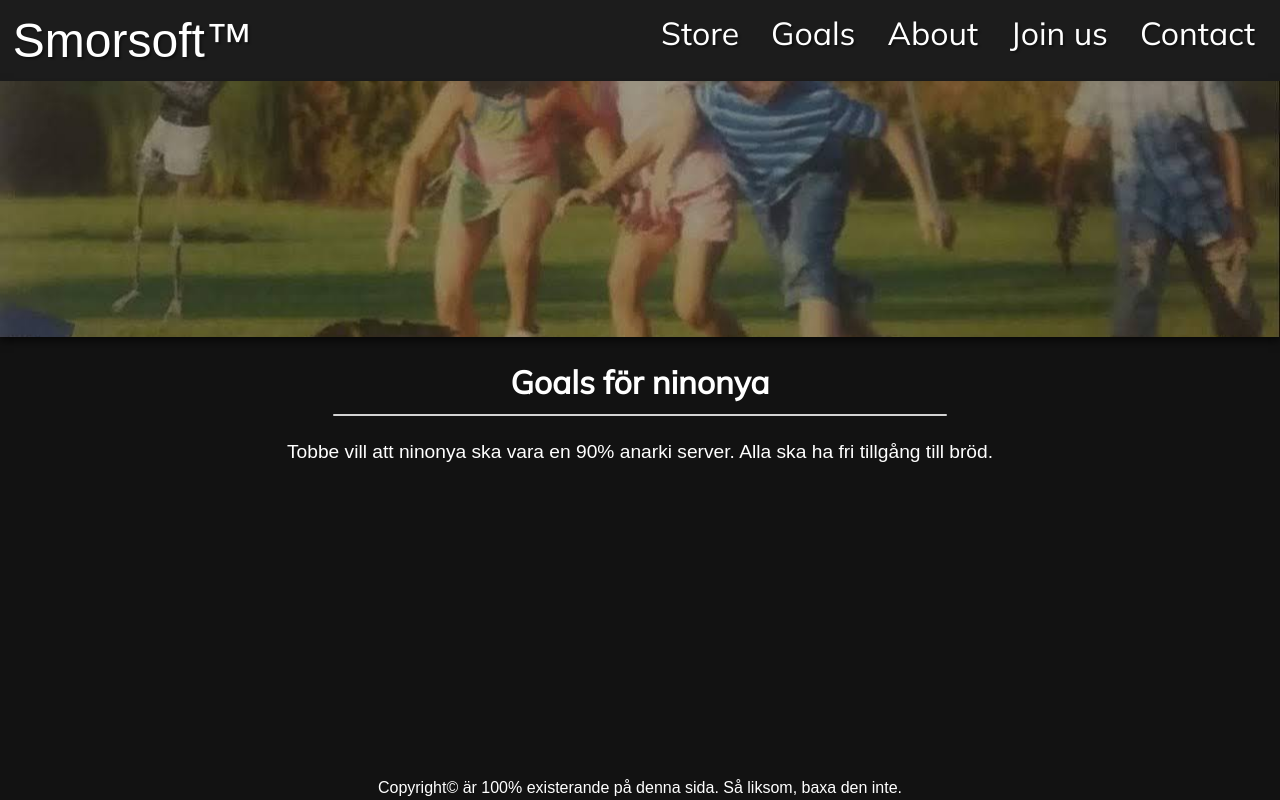
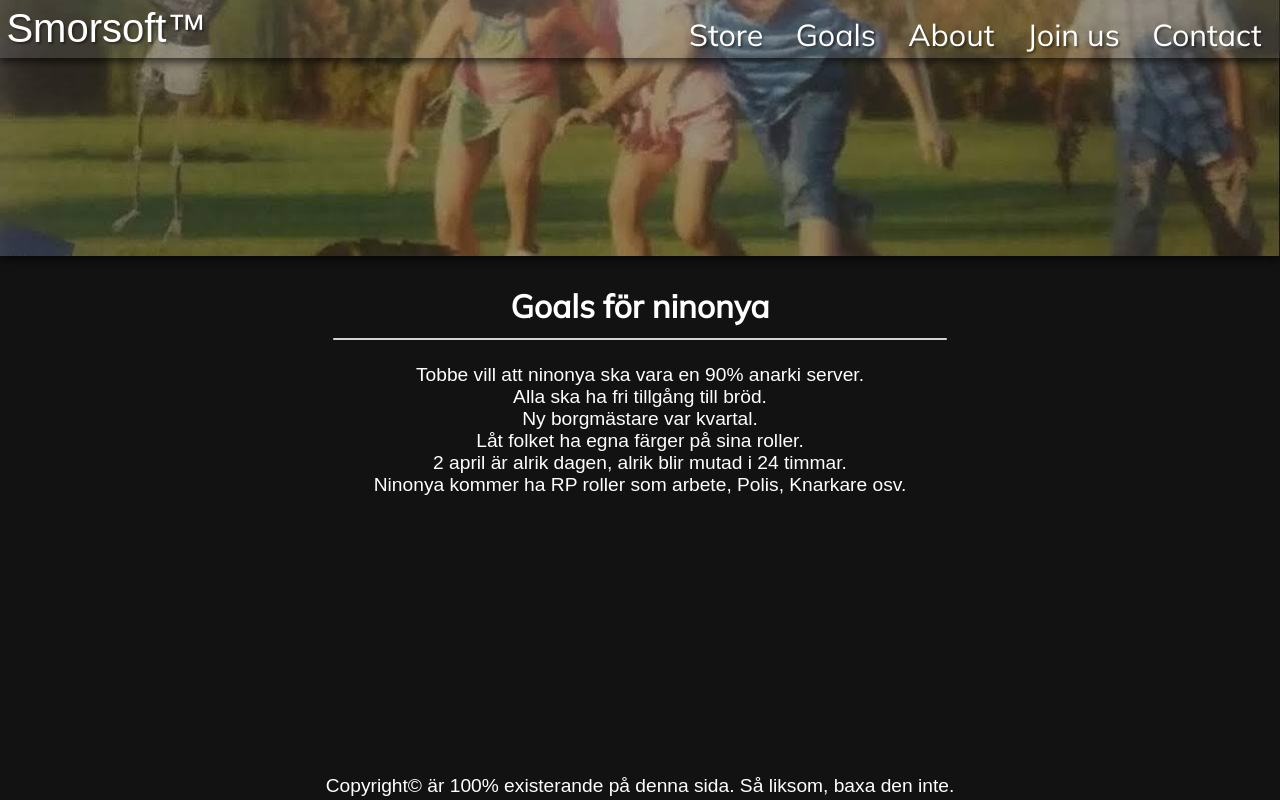
Before and after one commit to Kycklingris/Smorsoft, a plain HTML site: page goals.html in a window 1280 px wide. Drawn offline with Linux system fonts and the light colour scheme; a web font is replaced by a local one.

Commit message:
Changed some text and testing different top

```diff
--- a/goals.html
+++ b/goals.html
@@ -37,7 +37,14 @@
     <div id = "goals"  class = "main">
         <h1 class = "main-title">Goals för ninonya</h1>
         <div class = "spacer"></div>
-        <p class = "main-par">Tobbe vill att ninonya ska vara en 90% anarki server. Alla ska ha fri tillgång till bröd.</p>
+        <p class = "main-par">
+         <p>Tobbe vill att ninonya ska vara en 90% anarki server.</p>
+         <p>Alla ska ha fri tillgång till bröd.</p>
+         <p>Ny borgmästare var kvartal.</p>
+         <p>Låt folket ha egna färger på sina roller.</p>
+         <p>2 april är alrik dagen, alrik blir mutad i 24 timmar.</p>
+         <p>Ninonya kommer ha RP roller som arbete, Polis, Knarkare osv.</p>
+        </p>
     </div>
     </div>
     <footer><p>Copyright© är 100% existerande på denna sida. Så liksom, baxa den inte.</p></footer>
--- a/style.css
+++ b/style.css
@@ -8,6 +8,7 @@
     margin:0;
     color:white;
     background-color:#121212;
+    font-family: sans-serif;
 }
 
 html, body {
@@ -25,17 +26,18 @@ body {
 
 #top {
     width:100%;
-    background-color:rgba(255, 255, 255, 0.042);
-    padding:1%;
-    position: relative;
+    background-color:rgba(255, 255, 255, 0.083);
+    padding:0.5%;
+    position:absolute;
     top:0;
-    z-index: 10;
-    display: flex;
+    z-index:10;
+    display:flex;
     justify-content: space-between;
+    box-shadow: 0px 4px 8px hsla(0, 0%, 0%, 0.618);
 }
 
  #title {
-    font-size:300%;
+    font-size:250%;
     text-decoration:none;
     color:white;
     font-family: 'Monda', sans-serif;
@@ -50,18 +52,16 @@ body {
 
  #navbar {
     text-decoration:none;
-    font-size:200%;
-    color:black;
+    font-size:190%;
     align-items: center;
     background-color:transparent;
     justify-content: space-between;
-    z-index:10;
+    z-index:1;
     display:block;
  }
 
   .navitem {
     font-family: 'Mulish', sans-serif;
-    padding-top:6px;
     text-decoration:none;
     color:white;
     position: relative;
@@ -116,8 +116,8 @@ body {
    }
    #home {
       display:inline;
+
    }
-
 }
 @media only screen and ( min-width: 992px) {
   .hamicon, .fa {
@@ -126,6 +126,9 @@ body {
   #home {
      display:none;
   }
+  .navitem {
+   top:20%;
+  }
 }
 
 
@@ -133,6 +136,17 @@ body {
     border-radius:10px;
     background-color:rgba(255, 255, 255, 0.08);
  }
+
+ #home:hover {
+    border-radius:10px;
+    background-color:rgba(255, 255, 255, 0.08);
+ }
+
+#home:active {
+    border-radius:10px;
+    background-color:rgba(255, 255, 255, 0.08);
+   }
+
 
  .main {
     text-align:center;
@@ -159,6 +173,11 @@ body {
     margin-top:2%;
  }
 
+ p {
+    font-family: sans-serif;
+    font-size:120%;
+ }
+
  footer {
     font-family: sans-serif;
     flex-shrink: 0;
@@ -171,15 +190,17 @@ body {
 
  #banner {
     top:0;
-    max-width:100;
+    max-width:100%;
     height:256px;
     width:100%;
-    display:block;
+    display:absolute;
+    z-index:0;
     object-fit:cover;
     box-shadow: 0px 4px 8px hsla(0, 0%, 0%, 0.618);
     }
  #store-banner {
     max-width:100%;
+    position:absolute;
     height:256px;
     width:100%;
     object-fit:cover;
```
Also changed, not shown: index.html (+2 -1 lines).
